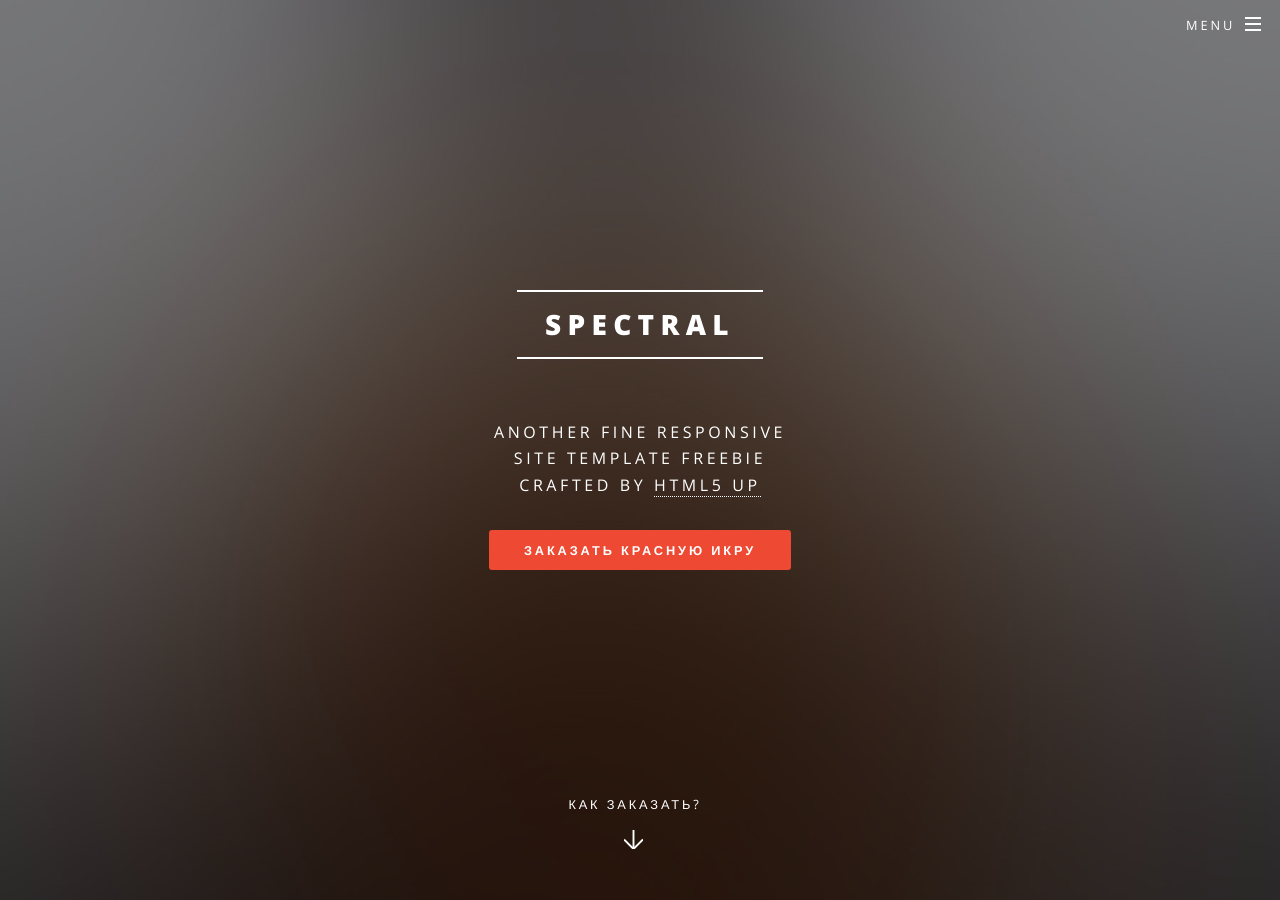
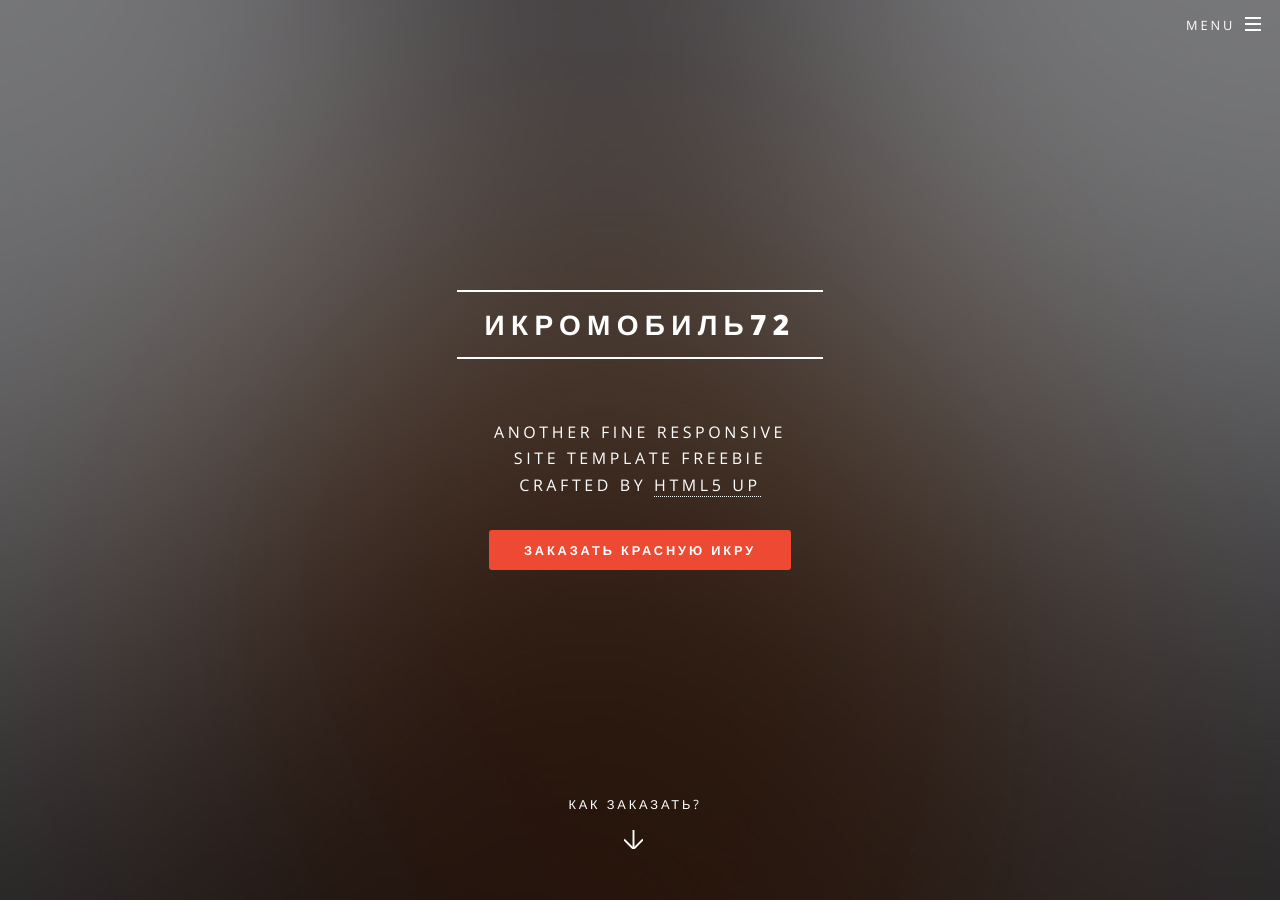
Before and after one commit to mdraft/mdraft.gihub.io, a Jekyll site: the page built from index.html, in a window 1280 px wide and 900 px high. Built offline with Jekyll 4.4.1, drawn with Linux system fonts in a browser that asks for light colours; some of the changed text lies outside the part shown.

Commit message:
заказать икру

```diff
--- a/_config.yml
+++ b/_config.yml
@@ -2,13 +2,13 @@
 #
 
 # Site settings
-title: Spectral
+title: ИКРОМОБИЛЬ72
 description: |
   Another fine responsive
   site template freebie
   crafted by [HTML5 UP](http://html5up.net)
 owner: Your Name # or company name
-first_published: 2016 # if migrating another site, the year of your first publish
+first_published: 2018 # if migrating another site, the year of your first publish
 email: your-email@domain.com
 baseurl: "" # the subpath of your site, e.g. /blog
 url: "http://yourdomain.com" # the base hostname & protocol for your site
```
